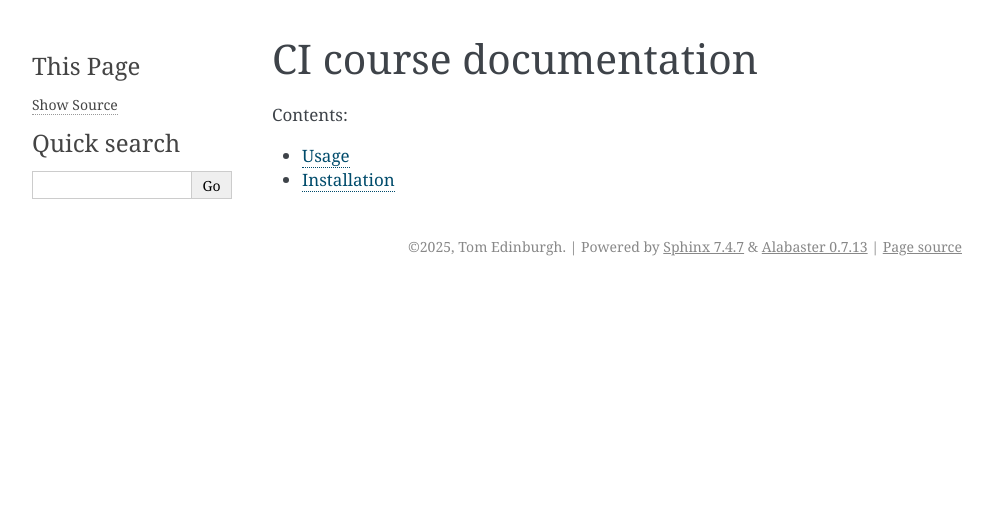
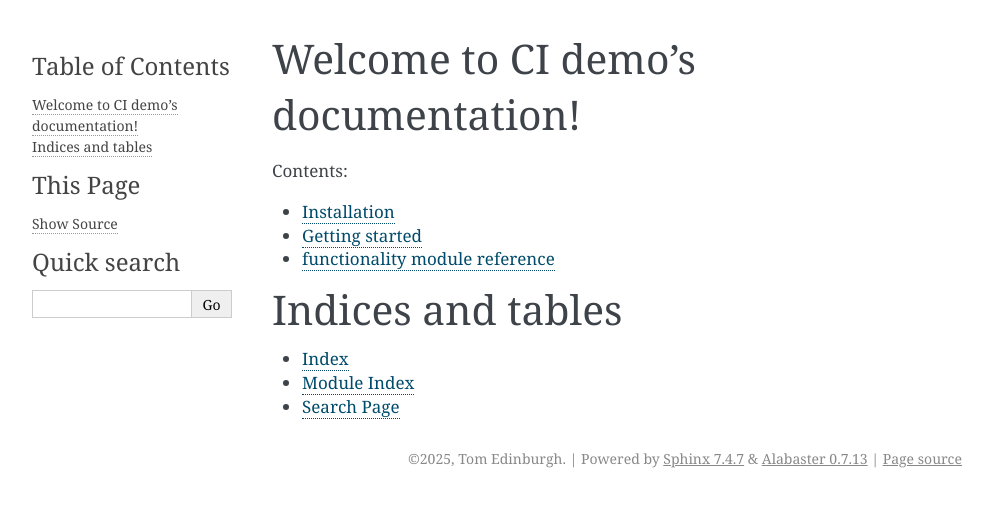
Before and after one commit to tedinburgh/ci_course, a Sphinx documentation site: the page built from docs/source/index.rst, in a window 1280 px wide. Shown: the top 507 px of the page, without its empty margins (148-1141 px from the left). Built offline with Sphinx 7.4.7, drawn with Linux system fonts in a browser that asks for light colours.

Commit message:
use cheats

```diff
--- a/docs/source/index.rst
+++ b/docs/source/index.rst
@@ -1,14 +1,24 @@
-.. CI course documentation master file, created by
-   sphinx-quickstart on Fri Nov 21 16:04:38 2025.
+.. CI demo documentation master file, created by
+   sphinx-quickstart on Tue Jul 21 17:19:37 2020.
    You can adapt this file completely to your liking, but it should at least
    contain the root `toctree` directive.
 
-CI course documentation
-=======================
+Welcome to CI demo's documentation!
+===================================
 
 .. toctree::
    :maxdepth: 2
    :caption: Contents:
 
-   getting_started/usage
-   getting_started/installation
+   install
+   quickstart
+   reference
+
+
+
+Indices and tables
+==================
+
+* :ref:`genindex`
+* :ref:`modindex`
+* :ref:`search`
--- /dev/null
+++ b/docs/source/install.rst
@@ -0,0 +1,4 @@
+Installation
+============
+
+Make sure your users know how to install your software!
--- /dev/null
+++ b/docs/source/reference.rst
@@ -0,0 +1,6 @@
+functionality module reference
+==============================
+
+.. autofunction:: ci_course.functionality.greet
+
+.. autofunction:: ci_course.functionality.minimum
```
Also changed, not shown: docs/source/quickstart.rst (added, +7 -0 lines).
